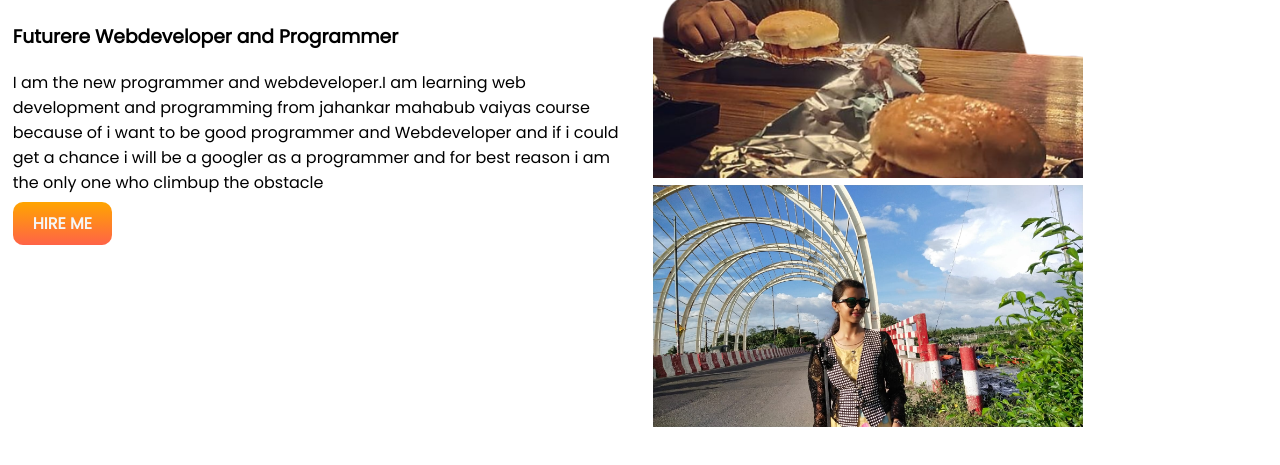
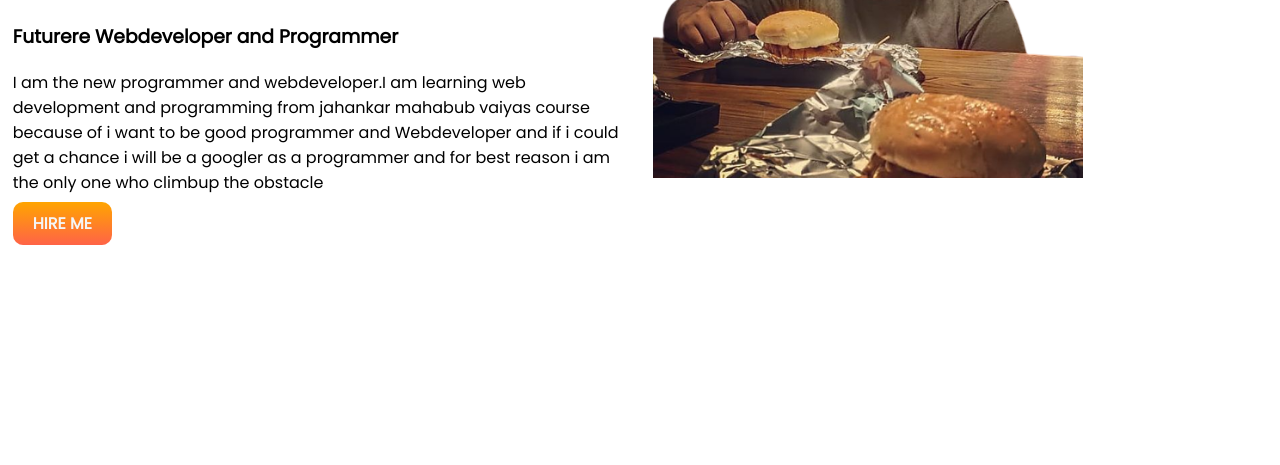
Before and after one commit to prionta/developer-port, a plain HTML site: page index.html in a window 1280 px wide. Shown: the part 265-730 px from the top of the page. Drawn offline with Linux system fonts and the light colour scheme.

Commit message:
deleted vagni

```diff
--- a/index.html
+++ b/index.html
@@ -30,7 +30,7 @@
         </div>
         <div class="half-width">
             <img src="images/khadok.png" alt="">
-            <img src="vagni.jpeg" alt="">
+
         </div>
     </section>
 
```
